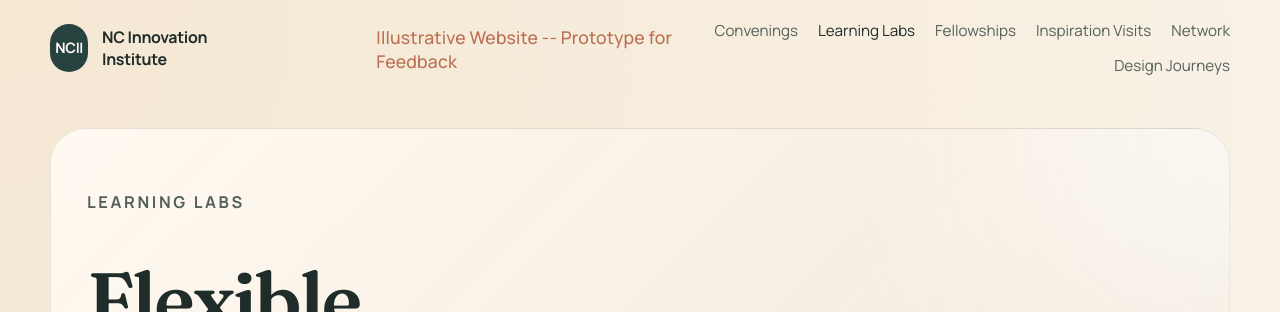
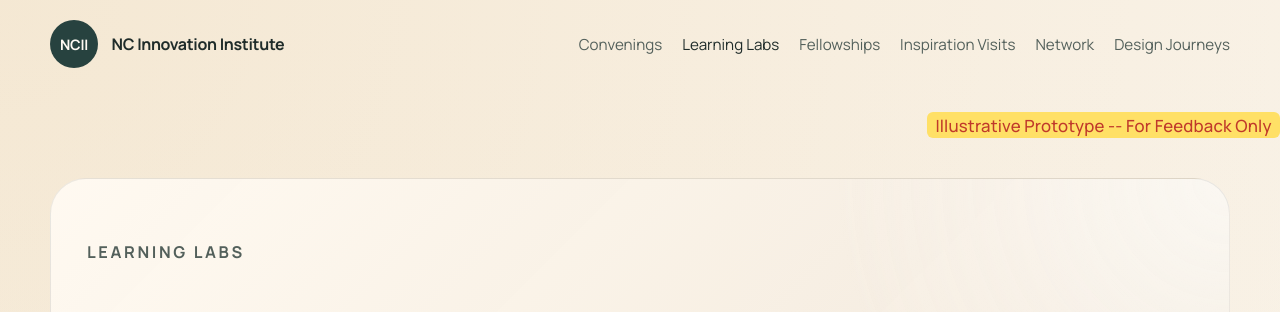
Before and after one commit to erummo4/MockUp-NC-DLI, a website: page pages/learning-labs.html in a window 1280 px wide. Shown: the top 312 px of the page. Drawn offline with Linux system fonts and the light colour scheme.

Commit message:
Added Prototype language

```diff
--- a/pages/learning-labs.html
+++ b/pages/learning-labs.html
@@ -19,11 +19,10 @@
           <span class="brand-mark">NCII</span>
           <span class="brand-text">NC Innovation Institute</span>
         </a>
-        <div style="margin-left: 120px; margin-top: 0.2rem; font-size: 1.1rem; color: var(--rust); font-family: 'Manrope', sans-serif; font-weight: 500; letter-spacing: 0.01em;">Illustrative Website -- Prototype for Feedback</div>
         <button class="nav-toggle" type="button" aria-expanded="false" aria-controls="site-nav">
           Menu
         </button>
-        <nav id="site-nav" class="site-nav">
+        <nav id="site-nav" class="site-nav" style="position: relative;">
           <a href="./convenings.html">Convenings</a>
           <a href="./learning-labs.html">Learning Labs</a>
           <a href="./fellowships.html" class="fellowships-btn">Fellowships</a>
@@ -31,6 +30,10 @@
           <a href="./network.html">Network</a>
           <a href="./design-journeys.html">Design Journeys</a>
         </nav>
+      </header>
+      <div style="width: 100%; display: flex; justify-content: flex-end; position: relative; z-index: 10; margin-top: 1.5rem; margin-bottom: 0.5rem;">
+        <span style="display: inline-block; font-size: 1.05rem; color: #c0392b; font-family: 'Manrope', sans-serif; font-weight: 500; letter-spacing: 0.01em; background: #ffe066; border-radius: 6px; padding: 0.1em 0.5em;">Illustrative Prototype -- For Feedback Only</span>
+      </div>
       </header>
 
       <main>
```
Also changed, not shown: index.html (+1 -1 lines), pages/convenings.html (+9 -9 lines), pages/design-journeys.html (+5 -1 lines), pages/fellowships.html (+6 -2 lines), pages/inspiration-visits.html (+6 -2 lines), pages/network.html (+5 -1 lines), Images/LCLLers.JPG (added).
